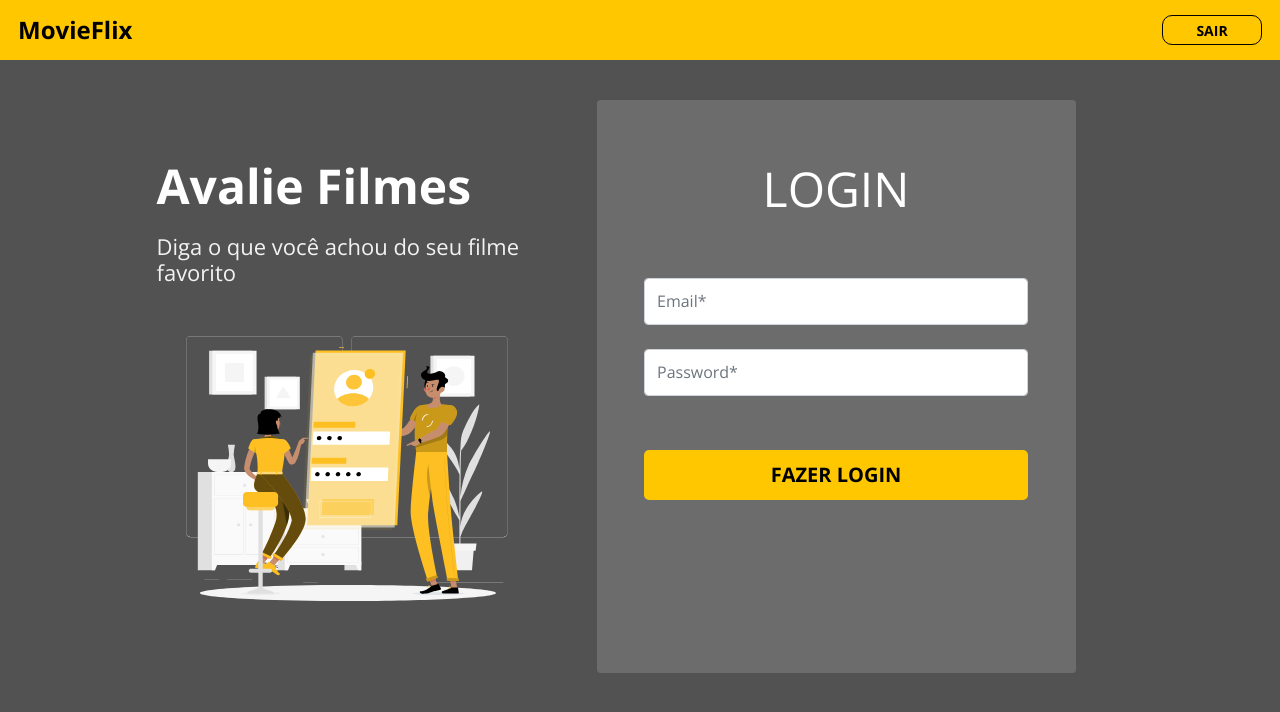
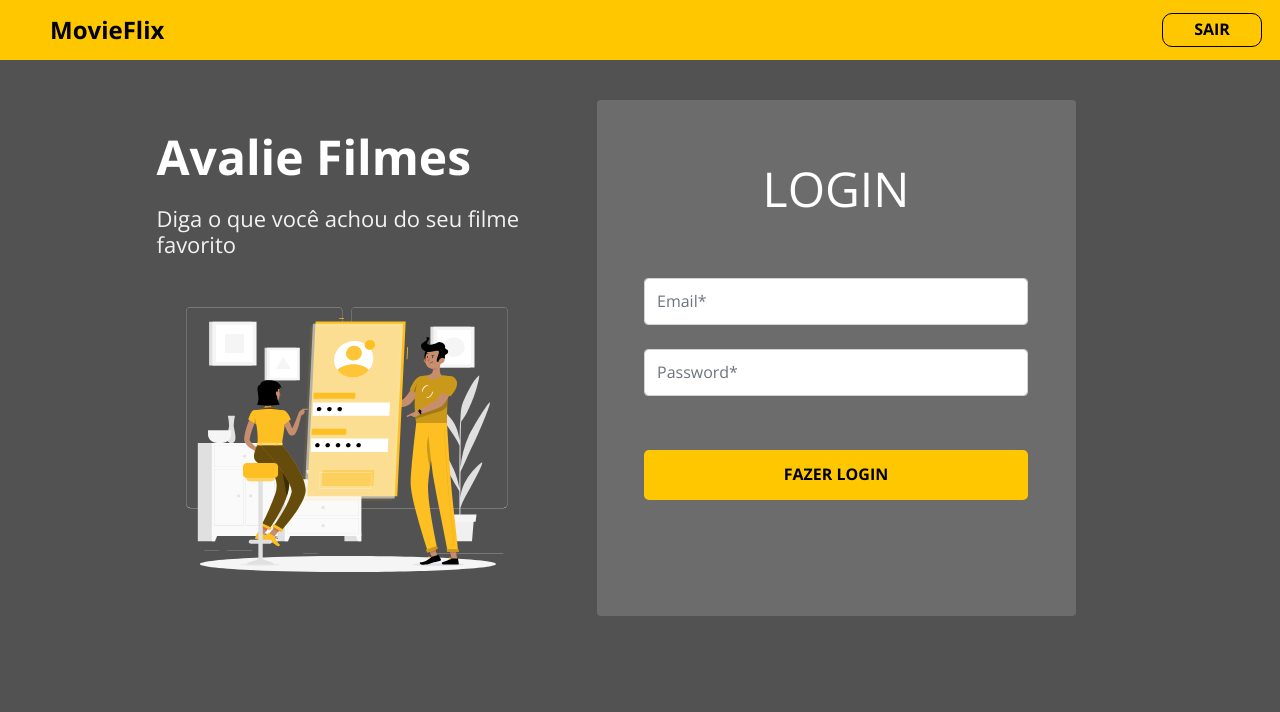
Before and after one commit to Jpoao/movieFlix-frontEnd-challenge, a React (Create React App) app: page / in a window 1280 px wide. Shown: the top 712 px of the page. Built offline with nearby package versions, Linux system fonts and the light colour scheme.

Commit message:
button changes, adding errors message on invalid login input, responsive NavBar

```diff
--- a/src/components/ButtonIcon/index.tsx
+++ b/src/components/ButtonIcon/index.tsx
@@ -7,7 +7,9 @@ type Props = {
 const ButtonIcon = ( {text} : Props) => {
   return(
     <div className="button-container">
-      <a href="#props">{text}</a>
+      <button className="btn ">
+          <h6>{text}</h6>
+        </button>
     </div>
   );
 }
--- a/src/components/ButtonIcon/styles.css
+++ b/src/components/ButtonIcon/styles.css
@@ -1,19 +1,13 @@
 .button-container {
 
-    height: 30px;
     width: 100px;
-    font-size: 24px;
     margin-right: 18px;
-    border-radius: 10px;
-    border: solid 1px #000;
 }
 
-.button-container a {
+.button-container button {
 
-  display: flex;
-  align-items: center;
-  justify-content: center;
-  font-size: 14px;
+  width: 100%;
   height: 100%;
-  font-weight: 700;
+  border-radius: 10px;
+  border-color: #000;
 }
--- a/src/components/LoginCard/index.tsx
+++ b/src/components/LoginCard/index.tsx
@@ -8,12 +8,13 @@ type FormData = {
 };
 
 const LoginCard = () => {
-  const { register, handleSubmit } = useForm<FormData>();
+  const { register, handleSubmit, formState: {errors} } = useForm<FormData>();
 
-  const onSubmit = (formData: FormData) => {
+  const onSubmit =(formData: FormData) => {
     console.log(formData.username);
     console.log(formData.password);
   };
+
 
   return (
     <div className="login-card-container">
@@ -29,25 +30,27 @@ const LoginCard = () => {
               },
             })}
             type="text"
-            className="form-control base-input"
+            className={`form-control base-input ${errors.username ? "is-invalid" : ""}`}
             placeholder="Email*"
             name="username"
           />
+           <div className="invalid-feedback d-block">{errors.username?.message}</div>
         </div>
         <div className="mb-2">
           <input
             {...register("password", {
               required: "Campo obrigatório!",
               pattern: {
-                value: /^[A-Z0-9._%+-]+@[A-Z0-9.-]+\.[A-Z]{2,}$/i,
+                value: /^.{6,}$/i,
                 message: "Senha invalida",
               },
             })}
             type="password"
-            className="form-control base-input"
+            className={`form-control base-input ${errors.password ? "is-invalid" : ""}`}
             placeholder="Password*"
             name="password"
           />
+           <div className="invalid-feedback d-block">{errors.password?.message}</div>
         </div>
         <div className="login-submit">
           <ButtonIcon text="FAZER LOGIN" />
--- a/src/components/LoginCard/styles.css
+++ b/src/components/LoginCard/styles.css
@@ -36,6 +36,9 @@ input.form-control.base-input {
 .login-submit .button-container {
   width: 100%;
   height: 100%;
+}
+
+.login-submit .btn {
   border: none;
 }
 
@@ -47,7 +50,7 @@ input.form-control.base-input {
 
   .login-card-container {
     width: 479px;
-    height: 573px;
+    height: 516px;
     margin: 40px 48px;
   }
 
--- a/src/components/NavBar/index.tsx
+++ b/src/components/NavBar/index.tsx
@@ -1,3 +1,4 @@
+
 import ButtonIcon from "components/ButtonIcon";
 import "./styles.css";
 
--- a/src/components/NavBar/styles.css
+++ b/src/components/NavBar/styles.css
@@ -12,3 +12,28 @@
   font-size: 24px;
   padding-left: 18px;
 }
+
+@media(min-width: 576px) {
+
+.NavBar-container h2{
+
+  padding-left: 24px;
+}
+}
+
+@media(min-width: 768px) {
+
+
+  .NavBar-container h2{
+
+    padding-left: 31px;
+  }
+}
+
+@media(min-width: 1200px) {
+
+.NavBar-container h2{
+
+  padding-left: 50px;
+}
+}
```
